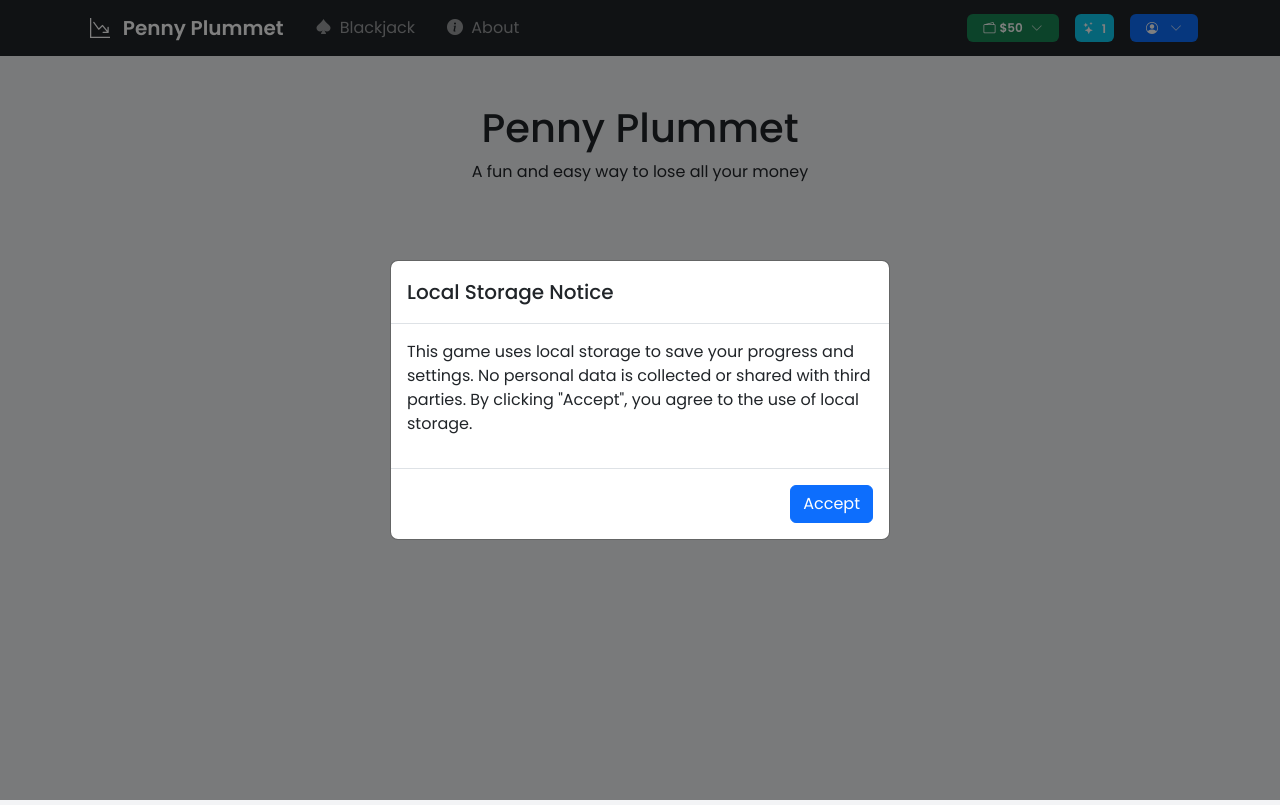
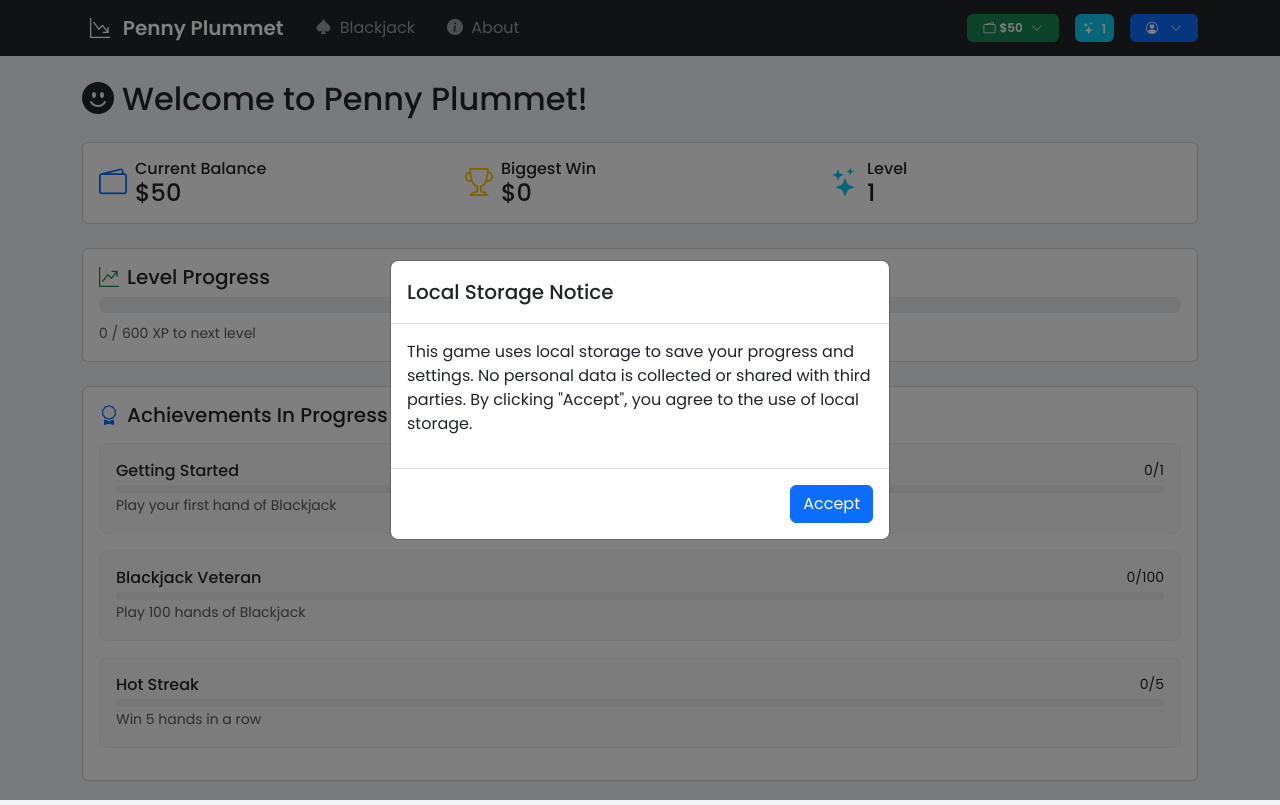
Before and after one commit to benceb2/penny-plummet, a Vue app: page / in a window 1280 px wide. Built offline with nearby package versions, Linux system fonts and the light colour scheme.

Commit message:
Add HomeView

```diff
--- a/src/components/layout/ToastContainer.vue
+++ b/src/components/layout/ToastContainer.vue
@@ -4,7 +4,7 @@ const toastStore = useToastStore();
 </script>
 
 <template>
-  <div class="toast-container position-fixed top-0 end-0 p-3" style="z-index: 1050">
+  <div class="toast-container position-fixed bottom-0 end-0 p-3" style="z-index: 1050">
     <TransitionGroup name="toast">
       <div
         v-for="toast in toastStore.toasts"
--- a/src/views/HomeView.vue
+++ b/src/views/HomeView.vue
@@ -1,11 +1,131 @@
+# Template
+<template>
+  <BaseLayout
+    :title="userStore.username ? `Welcome back, ${userStore.username}!` : 'Welcome to Penny Plummet!'"
+    icon="emoji-smile-fill"
+    :showBalance="false">
+
+    <!-- Quick Stats Overview -->
+    <div class="card mb-4">
+      <div class="card-body">
+        <div class="row g-3">
+          <div class="col-md-4">
+            <div class="d-flex align-items-center">
+              <i class="bi bi-wallet2 fs-3 text-primary me-2"></i>
+              <div>
+                <h6 class="mb-0">Current Balance</h6>
+                <h4 class="mb-0">{{ userStore.formattedChips }}</h4>
+              </div>
+            </div>
+          </div>
+          <div class="col-md-4">
+            <div class="d-flex align-items-center">
+              <i class="bi bi-trophy fs-3 text-warning me-2"></i>
+              <div>
+                <h6 class="mb-0">Biggest Win</h6>
+                <h4 class="mb-0">{{ formatIntAsCurrency(userStore.stats.biggestWin) }}</h4>
+              </div>
+            </div>
+          </div>
+          <div class="col-md-4">
+            <div class="d-flex align-items-center">
+              <i class="bi bi-stars fs-3 text-info me-2"></i>
+              <div>
+                <h6 class="mb-0">Level</h6>
+                <h4 class="mb-0">{{ achievementStore.currentLevel.level }}</h4>
+              </div>
+            </div>
+          </div>
+        </div>
+      </div>
+    </div>
+
+    <!-- Level Progress -->
+    <div class="card mb-4">
+      <div class="card-body">
+        <h5 class="card-title d-flex align-items-center">
+          <i class="bi bi-graph-up-arrow text-success me-2"></i>
+          Level Progress
+        </h5>
+        <div class="progress mb-2">
+          <div
+            class="progress-bar bg-success"
+            role="progressbar"
+            :style="{ width: `${achievementStore.levelProgress}%` }"
+            :aria-valuenow="achievementStore.levelProgress"
+            aria-valuemin="0"
+            aria-valuemax="100">
+            {{ Math.floor(achievementStore.levelProgress) }}%
+          </div>
+        </div>
+        <small class="text-muted">
+          {{ achievementStore.currentLevel.currentXP }} / {{ achievementStore.currentLevel.requiredXP }} XP to next
+          level
+        </small>
+      </div>
+    </div>
+
+    <!-- Next Achievements -->
+    <div class="card">
+      <div class="card-body">
+        <h5 class="card-title d-flex align-items-center mb-3">
+          <i class="bi bi-award text-primary me-2"></i>
+          Achievements In Progress
+        </h5>
+        <div class="achievements-list">
+          <div
+            v-for="achievement in nearestAchievements"
+            :key="achievement.id"
+            class="achievement-item mb-3">
+            <div class="d-flex justify-content-between align-items-center mb-1">
+              <h6 class="mb-0">{{ achievement.title }}</h6>
+              <small>{{ achievement.progress }}/{{ achievement.requirement }}</small>
+            </div>
+            <div class="progress" style="height: 8px;">
+              <div
+                class="progress-bar bg-primary"
+                role="progressbar"
+                :style="{ width: `${(achievement.progress / achievement.requirement) * 100}%` }">
+              </div>
+            </div>
+            <small class="text-muted">{{ achievement.description }}</small>
+          </div>
+        </div>
+      </div>
+    </div>
+
+  </BaseLayout>
+</template>
+
 <script setup lang="ts">
+import { computed } from 'vue';
+import BaseLayout from '@/components/layout/BaseLayout.vue';
+import { useUserStore } from '@/stores/user';
+import { useAchievementStore } from '@/stores/achievement';
+import { formatIntAsCurrency } from '@/utils/currency';
+
+const userStore = useUserStore();
+const achievementStore = useAchievementStore();
+
+// Get the 3 closest achievements to completion that aren't already completed
+const nearestAchievements = computed(() => {
+  return achievementStore.achievements
+    .filter(a => !a.completed)
+    .sort((a, b) => (b.progress / b.requirement) - (a.progress / a.requirement))
+    .slice(0, 3);
+});
 </script>
 
-<template>
-  <div class="d-flex align-items-center justify-content-center mt-5">
-    <div class="text-center">
-      <h1>Penny Plummet</h1>
-      <p>A fun and easy way to lose all your money</p>
-    </div>
-  </div>
-</template>
+<style scoped>
+.achievement-item {
+  padding: 1rem;
+  border: 1px solid #eee;
+  border-radius: 8px;
+  background-color: #f8f9fa;
+}
+
+.achievement-item:hover {
+  background-color: #f0f0f0;
+  transition: background-color 0.2s ease;
+}
+</style>
```
